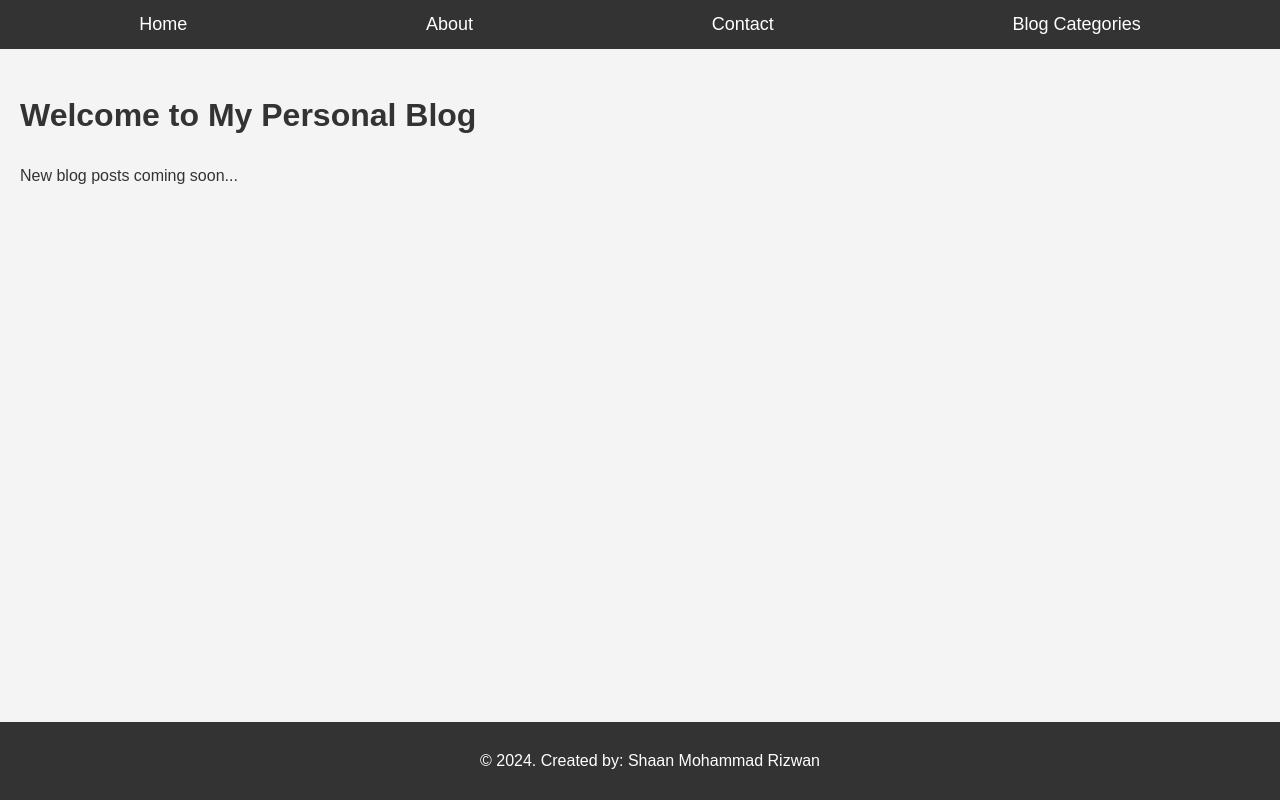
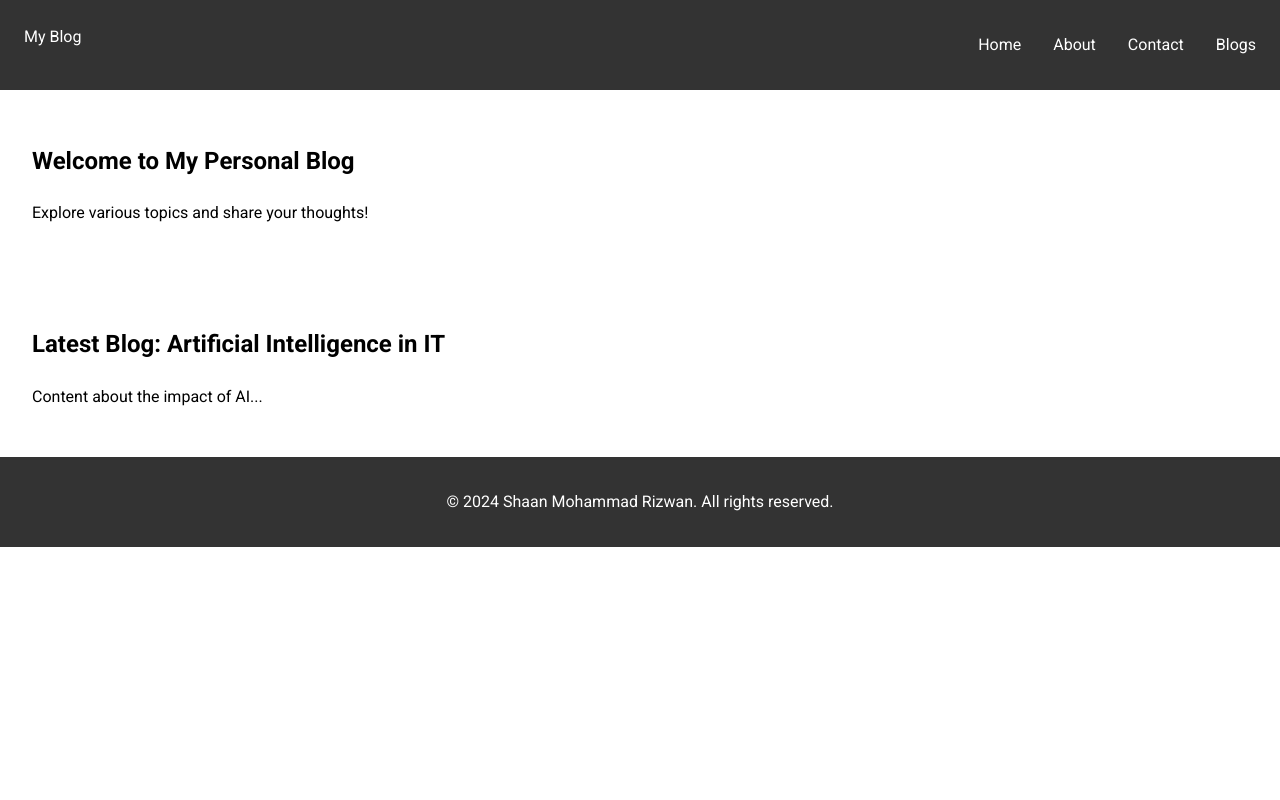
Before and after one commit to shaanmr/personal-blog-website, a plain HTML site: page index.html in a window 1280 px wide. Drawn offline with Linux system fonts and the light colour scheme; files that its build step writes are made by us from their sources.

Commit message:
Updated website design

```diff
--- a/css/styles.css
+++ b/css/styles.css
@@ -1,46 +1,39 @@
 body {
-    font-family: Arial, sans-serif;
+    font-family: 'Roboto', sans-serif;
     line-height: 1.6;
-    margin: 0;
-    padding: 0;
-    background-color: #f4f4f4;
-    color: #333;
-}
-
-nav {
-    background-color: #333;
-    color: #fff;
-    padding: 10px 20px;
-}
-
-nav ul {
-    display: flex;
-    list-style: none;
-    justify-content: space-around;
     margin: 0;
     padding: 0;
 }
 
-nav ul li {
-    margin: 0 15px;
+.navbar {
+    display: flex;
+    justify-content: space-between;
+    background: #333;
+    padding: 1rem;
 }
 
-nav ul li a {
-    color: #fff;
+.navbar a {
+    color: white;
     text-decoration: none;
-    font-size: 18px;
+    padding: 0.5rem;
 }
 
-main {
-    padding: 20px;
+.nav-links {
+    list-style: none;
+    display: flex;
+}
+
+.nav-links li {
+    margin-left: 1rem;
+}
+
+section {
+    padding: 2rem;
 }
 
 footer {
     text-align: center;
-    padding: 10px;
-    background-color: #333;
-    color: #fff;
-    position: fixed;
-    bottom: 0;
-    width: 100%;
+    padding: 1rem;
+    background: #333;
+    color: white;
 }
--- a/index.html
+++ b/index.html
@@ -2,27 +2,39 @@
 <html lang="en">
 <head>
     <meta charset="UTF-8">
+    <meta http-equiv="X-UA-Compatible" content="IE=edge">
     <meta name="viewport" content="width=device-width, initial-scale=1.0">
     <title>Personal Blog</title>
-    <link rel="stylesheet" href="css/styles.css">
+    <link href="https://fonts.googleapis.com/css2?family=Roboto:wght@400;700&display=swap" rel="stylesheet">
+    <link rel="stylesheet" href="styles.css">
 </head>
 <body>
     <header>
-        <nav>
-            <ul>
-                <li><a href="index.html">Home</a></li>
-                <li><a href="pages/about.html">About</a></li>
-                <li><a href="pages/contact.html">Contact</a></li>
-                <li><a href="pages/category.html">Blog Categories</a></li>
+        <nav class="navbar">
+            <a href="#" class="logo">My Blog</a>
+            <ul class="nav-links">
+                <li><a href="#home">Home</a></li>
+                <li><a href="#about">About</a></li>
+                <li><a href="#contact">Contact</a></li>
+                <li><a href="#blogs">Blogs</a></li>
             </ul>
         </nav>
     </header>
-    <main>
+
+    <section id="home">
         <h1>Welcome to My Personal Blog</h1>
-        <p>New blog posts coming soon...</p>
-    </main>
+        <p>Explore various topics and share your thoughts!</p>
+    </section>
+
+    <section id="blogs">
+        <h2>Latest Blog: Artificial Intelligence in IT</h2>
+        <p>Content about the impact of AI...</p>
+    </section>
+
     <footer>
-        <p>© 2024. Created by: Shaan Mohammad Rizwan</p>
+        <p>&copy; 2024 Shaan Mohammad Rizwan. All rights reserved.</p>
     </footer>
+
+    <script src="scripts.js"></script>
 </body>
 </html>
```
